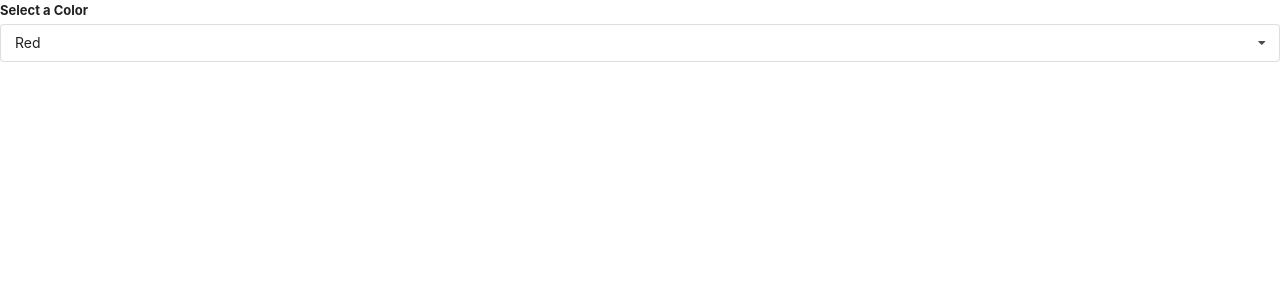
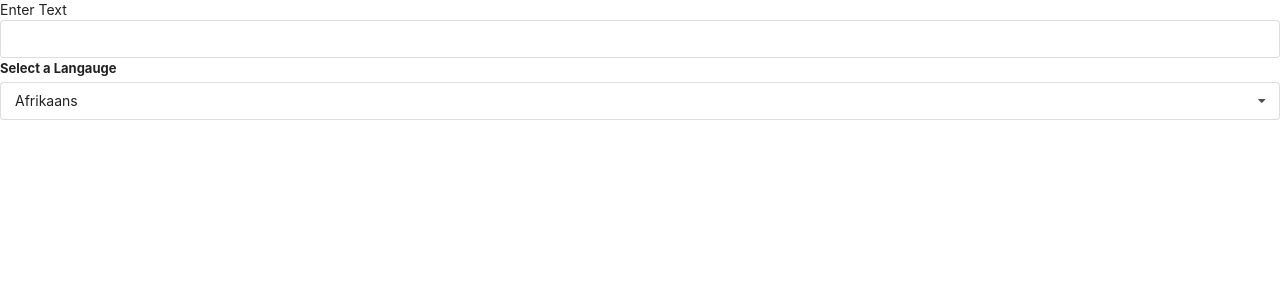
Before and after one commit to SeanPhilippi/widgets-hooks, a React (Create React App) app: page / in a window 1280 px wide. Shown: the top 300 px of the page. Built offline with nearby package versions, Linux system fonts and the light colour scheme.

Commit message:
starting translator, text input working

```diff
--- a/src/App.js
+++ b/src/App.js
@@ -3,6 +3,7 @@
 import Accordion from './components/Accordion';
 import Search from './components/Search';
 import Dropdown from './components/Dropdown';
+import Translate from './components/Translate';
 
 const items = [
   {
@@ -19,32 +20,10 @@
   },
 ];
 
-const options = [
-  {
-    label: 'Red',
-    value: 'red',
-  },
-  {
-    label: 'Green',
-    value: 'green',
-  },
-  {
-    label: 'Blue',
-    value: 'blue',
-  },
-];
-
 const App = () => {
-  const [selected, setSelected] = useState(options[0]);
   return (
     <div>
-      <Dropdown
-        options={options}
-        selected={selected}
-        onSelectedChange={setSelected}
-      />
-      {/* <Accordion items={items}/> */}
-      {/* <Search items={items} /> */}
+      <Translate />
     </div>
   );
 };
--- a/src/components/Dropdown.js
+++ b/src/components/Dropdown.js
@@ -1,6 +1,6 @@
 import React, { useState, useEffect, useRef } from 'react';
 
-const Dropdown = ({ options, selected, onSelectedChange, }) => {
+const Dropdown = ({ options, selected, onSelectedChange, label }) => {
   const [openDropdown, setOpenDropdown] = useState(false);
   const dropdownRef = useRef();
 
@@ -31,7 +31,7 @@
   return (
     <div ref={dropdownRef} className='ui form'>
       <div className='field'>
-        <label className='label'>Select a Color</label>
+        <label className='label'>{label}</label>
         <div onClick={() => setOpenDropdown(!openDropdown)} className={`ui selection dropdown ${openDropdown && 'visible active'}`}>
           <i className='dropdown icon'></i>
           <div className='text'>{selected.label}</div>
--- /dev/null
+++ b/src/components/Translate.js
@@ -0,0 +1,38 @@
+import React, { useState } from 'react';
+import Dropdown from './Dropdown';
+
+const options = [
+  {
+    label: 'Afrikaans',
+    value: 'ar',
+  },
+  {
+    label: 'Arabic',
+    value: 'ar',
+  },
+  {
+    label: 'Hindi',
+    value: 'hi',
+  },
+];
+
+const Translate = () => {
+  const [language, setLanguage] = useState(options[0]);
+  const [text, setText] = useState('');
+  return (
+    <div>
+      <div className='ui form'>
+        <label>Enter Text</label>
+        <input className='field' value={text} onChange={e => setText(e.target.value)} />
+      </div>
+      <Dropdown
+        label='Select a Langauge'
+        selected={language}
+        onSelectedChange={setLanguage}
+        options={options}
+      />
+    </div>
+  );
+};
+
+export default Translate;
```
Also changed, not shown: 1 other file (tests, documents, lock files or other folders).
